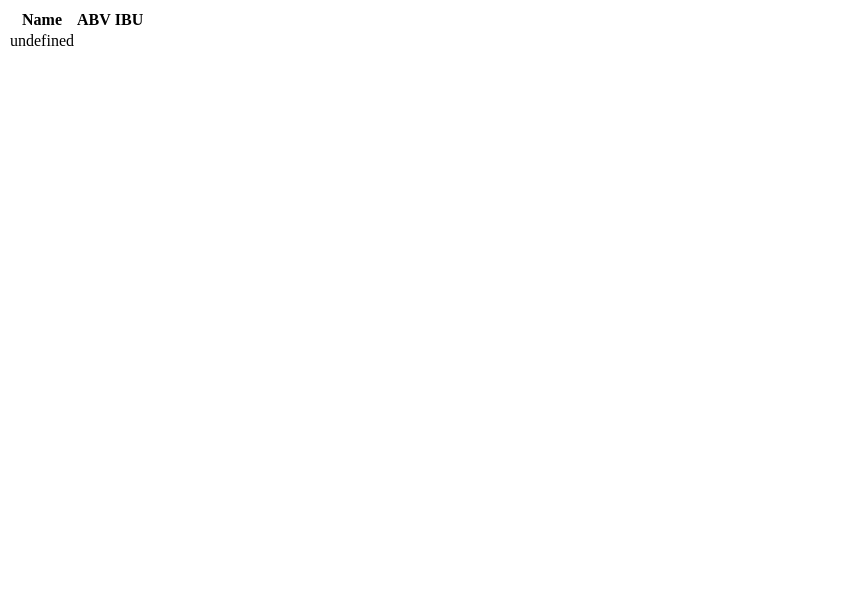
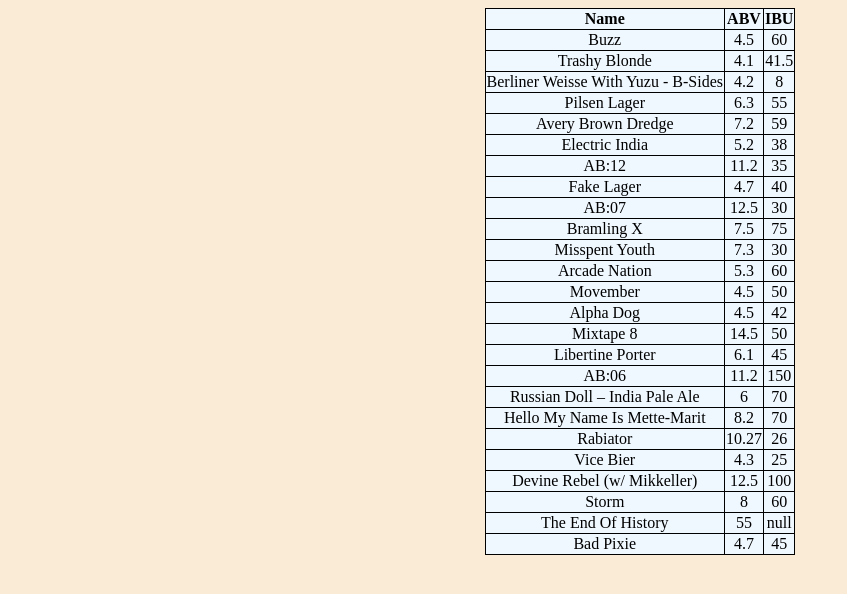
Before and after one commit to MatiaSalvatore/High-Order-Functions-Mindhub-Matias-Miguel-Dure, a plain HTML site: page index.html in a window 1280 px wide. Shown: the whole page, without its empty margins (0-847 px from the left). Drawn offline with Linux system fonts and the light colour scheme.

Commit message:
HOF Finished

```diff
--- a/index.html
+++ b/index.html
@@ -3,7 +3,9 @@
 <head>
     <meta charset="UTF-8">
     <meta name="viewport" content="width=device-width, initial-scale=1.0">
-    <title>Document</title>
+    <title>Ejercicios de High Order Functions</title>
+    <link rel="stylesheet" href="styles.css">
+    <link rel="icon" type="image/x-icon" href="js.png">
 </head>
 <body>
     <header>
--- a/index.js
+++ b/index.js
@@ -1,25 +1,23 @@
 
 //1.
+console.log("Ejercicio N°1")
 const printMessage = (message) =>{console.log(message)};
-
 printMessage("Hola")
 
 //2.
-
+console.log("Ejercicio N°2")
 const createMultplication = (number1,number2) =>{return number1*number2}
-
-
 console.log(createMultplication(2,3))
 
 //3.
+console.log("Ejercicio N°3")
 const array = [ 1,2,3,4,5,6,7,8,9 ]
-
 const map = array.map((x)=>createMultplication(x,2))
-
 console.log(map)
 
 
 //4.
+console.log("Ejercicio N°4")
 const most_alcoholic = (array) => {
     const sorted = array.toSorted((item1, item2) => item2.abv - item1.abv);
     const most_alcoholic = sorted.splice(0,10)
@@ -29,6 +27,7 @@ const most_alcoholic = (array) => {
 console.log(most_alcoholic(beers))
 
 //5.
+console.log("Ejercicio N°5")
 const least_bitter = (array) =>{
     const sorted = array.toSorted((item1, item2) => item1.ibu - item2.ibu);
     const least_bitter = sorted.splice(0,10)
@@ -38,6 +37,7 @@ const least_bitter = (array) =>{
 console.log(least_bitter(beers))
 
 //6.
+console.log("Ejercicio N°6")
 const name_finder = (array,name)=>{
     const array_object = array.find(beer =>beer.name === name);
     return console.log(array_object)
@@ -46,6 +46,7 @@ const name_finder = (array,name)=>{
 name_finder(beers,'Trashy Blonde')
 
 //7.
+console.log("Ejercicio N°7")
 const ibu_finder = (array,ibu) =>{
     const array_object = array.filter(beer => beer.ibu === ibu )
     if (array_object.length === 0){
@@ -59,7 +60,7 @@ const ibu_finder = (array,ibu) =>{
 ibu_finder(beers,8)
 
 //8.
-
+console.log("Ejercicio N°8")
 const name_index_finder = (array,name)=>{
     const array_object = array.findIndex(beer =>beer.name === name);
     if (array_object >= 0){
@@ -73,6 +74,7 @@ const name_index_finder = (array,name)=>{
 name_index_finder(beers,'Buzz')
 
 //9.
+console.log("Ejercicio N°9")
 const alcohol_limit = (array,a_limit) =>{
     let new_array = [];
     let og_array = array.map(({name, abv,ibu}) => ({name, abv,ibu}));
@@ -88,7 +90,7 @@ const alcohol_limit = (array,a_limit) =>{
 alcohol_limit(beers,5)
 
 //10.
-
+console.log("Ejercicio N°10")
 const ordenar_segun = (array,prop,ascending) =>{
     if (ascending){
         const order = array.toSorted((item1, item2) => item1[prop] - item2[prop]);
@@ -106,6 +108,7 @@ const ordenar_segun = (array,prop,ascending) =>{
 ordenar_segun(beers,"ibu",false)
 
 //11.
+console.log("Ejercicio N°11 (en el html)")
 function generardatostabla(beer){
     const row = `
     <tr>
@@ -129,7 +132,9 @@ const crear_tabla = (array, id) =>{
     <th>IBU</th>
     </tr>
     `
-    tabla.innerHTML += array.forEach((elemento) =>generardatostabla(elemento))
+    for (const element of array) {
+        tabla.innerHTML += generardatostabla(element)
+      }
 
 }
 
--- /dev/null
+++ b/styles.css
@@ -0,0 +1,15 @@
+table, th, td {
+  border: 1px solid;
+  border-collapse: collapse;
+  text-align: center;
+  background-color: aliceblue;
+}
+main{
+    display: flex;
+    flex-direction: column;
+    align-items: center;
+}
+
+*{
+    background-color: antiquewhite;
+}
```
Also changed, not shown: js.png (added).
